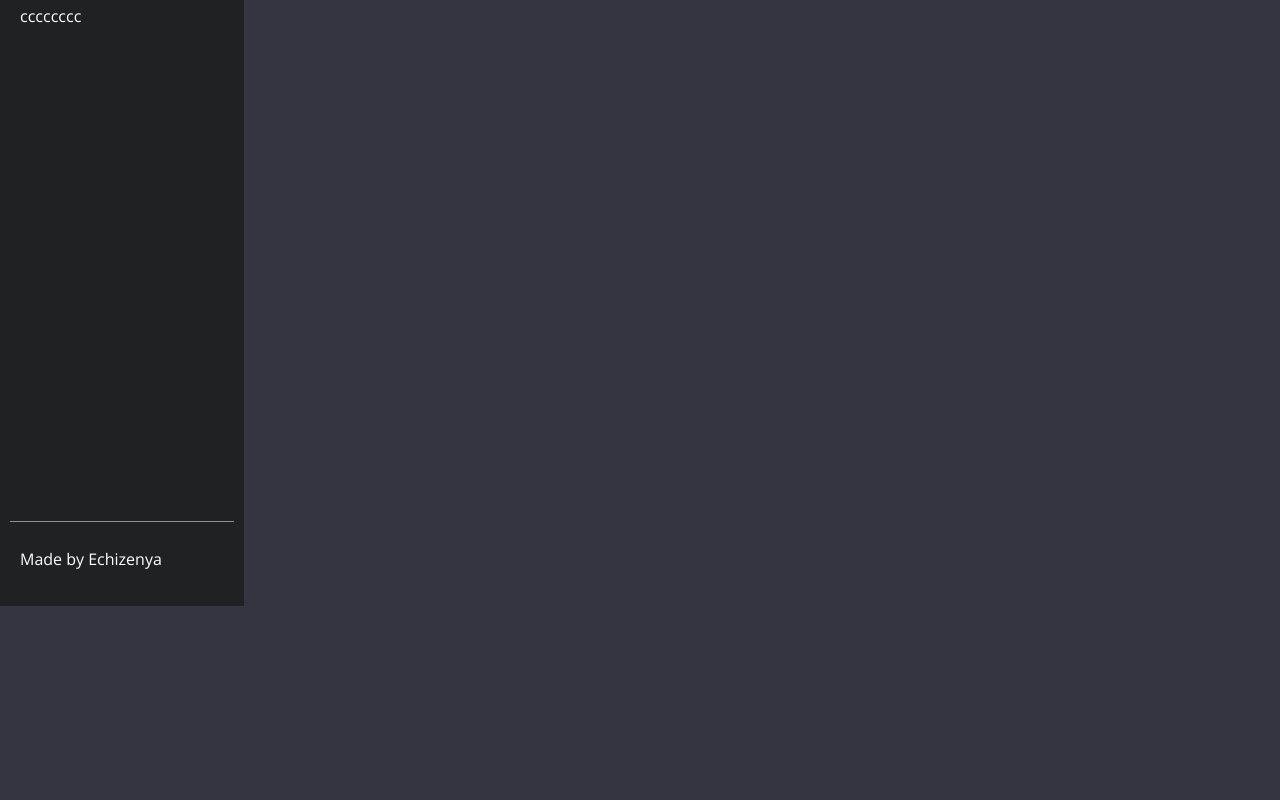
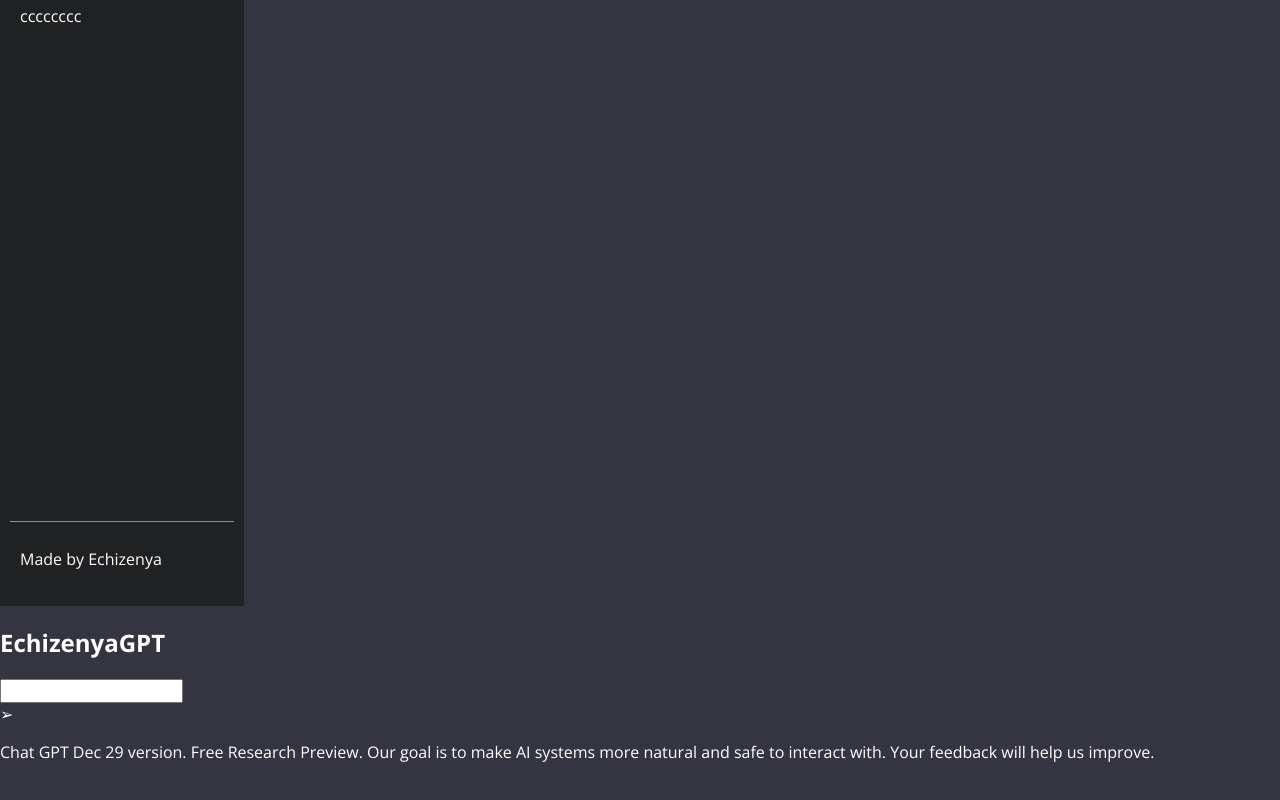
Before and after one commit to echizenyayota/react-chatgpt-clone, a React (Create React App) app: page / in a window 1280 px wide. Shown: the part 194-994 px from the top of the page. Built offline with nearby package versions, Linux system fonts and the light colour scheme.

Commit message:
14:34 Position the necessary elements in the main section

```diff
--- a/src/App.js
+++ b/src/App.js
@@ -12,7 +12,21 @@
           <p>Made by Echizenya</p>
         </nav>
       </section>
-      <section className="main"></section>
+      <section className="main">
+        <h1>EchizenyaGPT</h1>
+        <ul className="feed">
+
+        </ul>
+        <div className="bottom-section">
+          <div className="input-container">
+            <input/>
+            <div id="submit">➢</div>
+          </div>
+          <p className="info">
+            Chat GPT Dec 29 version. Free Research Preview. Our goal is to make AI systems more natural and safe to interact with. Your feedback will help us improve.
+          </p>
+        </div>
+      </section>
     </div>
   );
 }
```
